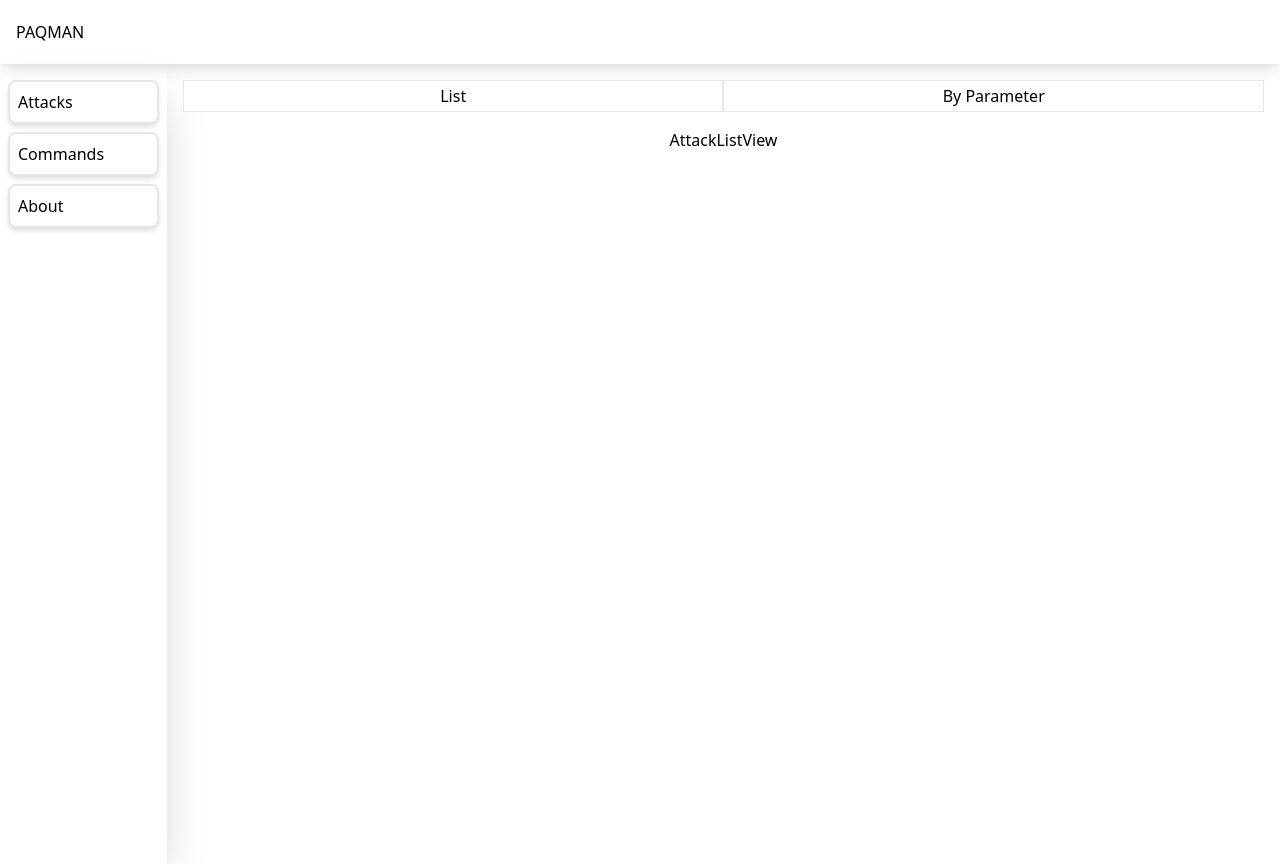
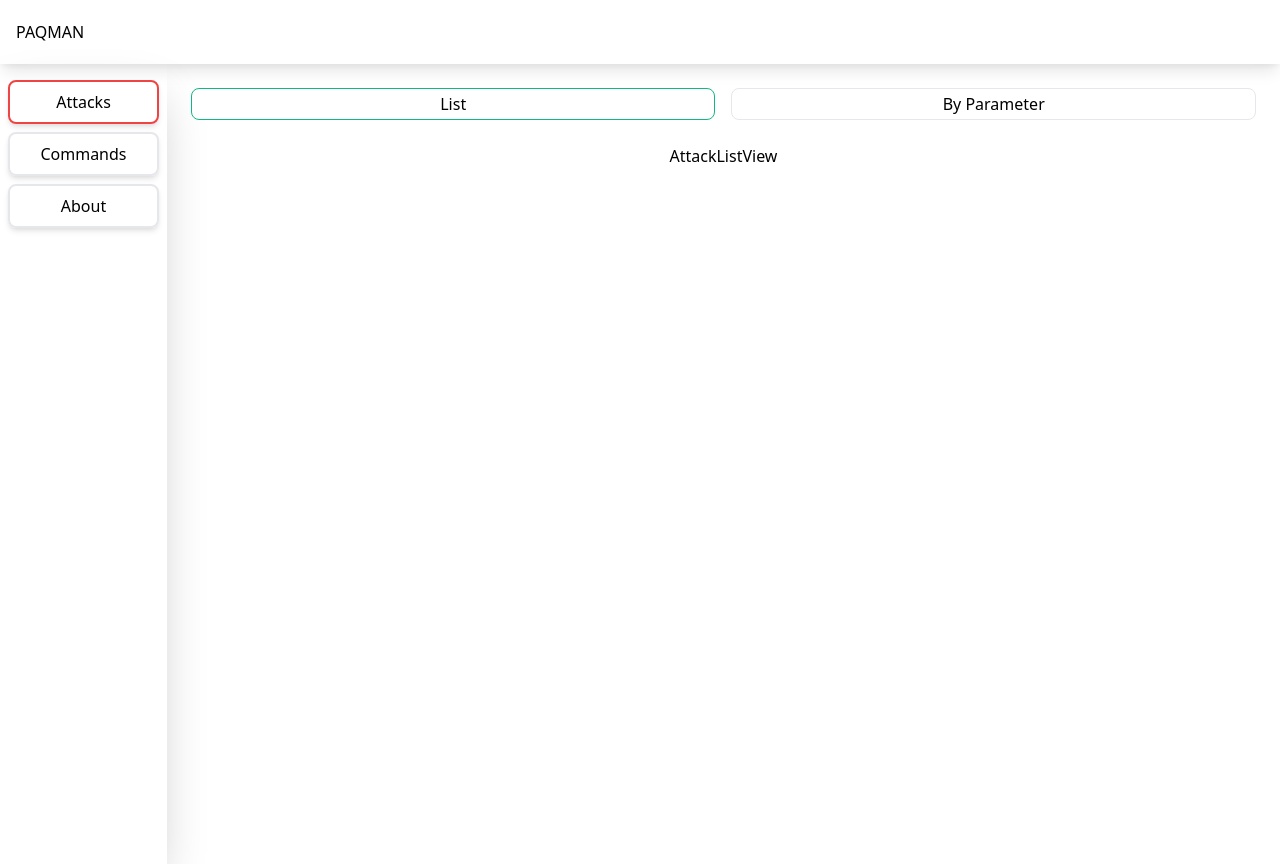
Before and after one commit to paqman-project/paqman, a React (Create React App) app in the folder frontend/: page / in a window 1280 px wide. Built offline with nearby package versions, Linux system fonts and the light colour scheme.

Commit message:
Active state and related style changes added

```diff
--- a/frontend/src/components/SectionButton.js
+++ b/frontend/src/components/SectionButton.js
@@ -1,22 +1,20 @@
-import React, {useState} from "react"
+import React from "react"
 
-export default function SubSectionButton({setView, title}){
-    const [isActive, setActive] = useState(false)
+export default function SectionButton({setView, title, active}){
 
-    /*const setActive(){
-        return
-    }*/
+    let selectedStyle = " border-red-500"
 
     return(
-        <>
-            <div className="bg-white border-2 rounded-lg p-2 mx-2 my-2
-                            shadow-md hover:border-gray-500 cursor-pointer content-center"
-                onClick={() => {
-                    setView(title)
-                    setActive(true)
-                }}>
-                <h1 className="text-center}">{title}</h1>
-            </div>
-        </>
+        <div
+            className={
+                "border-2 rounded-lg p-2 mx-2 my-2 shadow-md hover:border-gray-500 cursor-pointer content-center" +
+                (active ? selectedStyle : "")
+            }
+            onClick={() => {
+                setView(title);
+            }}
+        >
+            <h1 className="text-center">{title}</h1>
+        </div>
     )
 }
--- a/frontend/src/components/SubSectionButton.js
+++ b/frontend/src/components/SubSectionButton.js
@@ -1,13 +1,22 @@
 import React from "react"
 
-export default function SubSectionButton({setView, title}){
+export default function SubSectionButton({ setView, title, active }){
+
+    let selectedStyle = " border-green-500"
+
     return(
-        <>
-            <div className="bg-white border w-full h-8
-                            hover:border-gray-500 cursor-pointer content-center"
-                onClick={() => setView(title)}>
-                <h1 className="text-center">{title}</h1>
-            </div>
-        </>
+        <div
+            className={
+                "bg-white border w-full h-8 mx-2 my-2 hover:border-gray-500 cursor-pointer content-center rounded-lg" +
+                (active ? selectedStyle : "")
+            }
+            onClick={() => {
+                setView(title);
+            }}
+        >
+            <h1
+                className="text-center"
+            >{title}</h1>
+        </div>
     )
 }
--- a/frontend/src/container/Body.js
+++ b/frontend/src/container/Body.js
@@ -24,7 +24,8 @@ export default function Body(){
     return(
         <>
             <div className="h-full flex">
-                <Sidebar setView={setView} />
+
+                <Sidebar currentView={view} setView={setView} />
                 <ViewWrapper>
                     {selectView()}
                 </ViewWrapper>
--- a/frontend/src/container/Sidebar.js
+++ b/frontend/src/container/Sidebar.js
@@ -1,13 +1,25 @@
 import React from "react"
 import SectionButton from "../components/SectionButton"
 
-export default function Sidebar({setView}){
+export default function Sidebar({ currentView, setView }){
     return(
         <>
             <div className="w-48 shadow-2xl h-full pt-2">
-                <SectionButton setView={setView} title="Attacks"/>
-                <SectionButton setView={setView} title="Commands"/>
-                <SectionButton setView={setView} title="About"/>
+                <SectionButton
+                    setView={setView}
+                    title="Attacks"
+                    active={currentView === "Attacks"}
+                />
+                <SectionButton
+                    setView={setView}
+                    title="Commands"
+                    active={currentView === "Commands"}
+                />
+                <SectionButton
+                    setView={setView}
+                    title="About"
+                    active={currentView === "About"}
+                />
             </div>
         </>
     )
--- a/frontend/src/container/SubSectionButtons.js
+++ b/frontend/src/container/SubSectionButtons.js
@@ -1,10 +1,19 @@
 import React from "react"
 import SubSectionButton from "../components/SubSectionButton"
 
-export default function SubSectionButtons({ titles, setView }) {
+export default function SubSectionButtons({ titles, currentView, setView }) {
     return (
-        <div className="flex bg-red-200 m-4 object-center">
-            {titles.map(e => <SubSectionButton key={e} title={e} setView={setView} />)}
+        <div className="flex m-4 object-center">
+            {
+                titles.map(e =>
+                    <SubSectionButton
+                        key={e}
+                        title={e}
+                        setView={setView}
+                        active={currentView === e}
+                    />
+                )
+            }
         </div>
     )
 }
--- a/frontend/src/views/AttackView.js
+++ b/frontend/src/views/AttackView.js
@@ -3,7 +3,8 @@ import SubSectionButtons from "../container/SubSectionButtons"
 import AttackListView from "./AttackListView"
 import AttackByParameterView from "./AttackByParameterView"
 
-export default function AttackView(){
+export default function AttackView() {
+
     const [view, setView] = useState("List")
 
     function selectView(){
@@ -18,12 +19,13 @@ export default function AttackView(){
     }
 
     return (
-        <>
-            <div className="w-full">
-                <SubSectionButtons titles={["List", "By Parameter"]} setView={setView} />
-                {selectView()}
-            </div>
-
-        </>
+        <div className="w-full">
+            <SubSectionButtons
+                titles={["List", "By Parameter"]}
+                currentView={view}
+                setView={setView}
+            />
+            {selectView()}
+        </div>
     )
 }
--- a/frontend/src/views/CommandView.js
+++ b/frontend/src/views/CommandView.js
@@ -4,6 +4,7 @@ import CommandListView from "./CommandListView"
 import CommandByParameterView from "./CommandByParameterView"
 
 export default function CommandView(){
+
     const [ view, setView ] = useState("List")
 
     function selectView(){
@@ -20,7 +21,11 @@ export default function CommandView(){
     return (
         <>
             <div className="w-full">
-                <SubSectionButtons titles={["List", "By Parameter"]} setView={setView} />
+                <SubSectionButtons
+                    titles={["List", "By Parameter"]}
+                    currentView={view}
+                    setView={setView}
+                />
                 {selectView()}
             </div>
 
```
